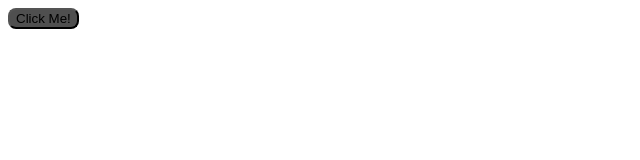
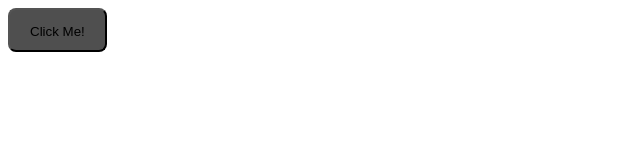
Before and after one commit to jeunir23/Modal-and-Pupups, a plain HTML site: page index.html in a window 1280 px wide. Shown: the whole page, without its empty margins (0-640 px from the left). Drawn offline with Linux system fonts and the light colour scheme.

Commit message:
height: 44px and padding 14px 20px adjustment

```diff
--- a/style.css
+++ b/style.css
@@ -1,4 +1,6 @@
 .button {
+  height: 44px;
+  padding: 14px 20px;
   background-color: var(--Dark-Medium, #4f4f4f);
   border-radius: 8px;
 }
```
